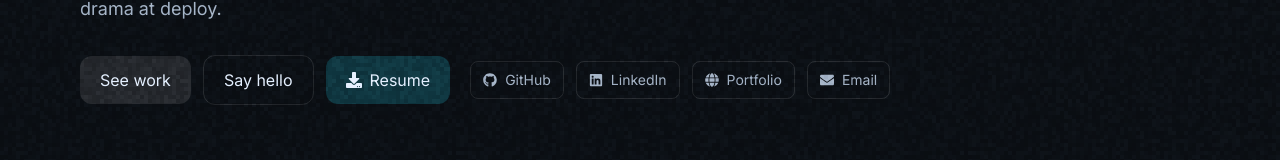
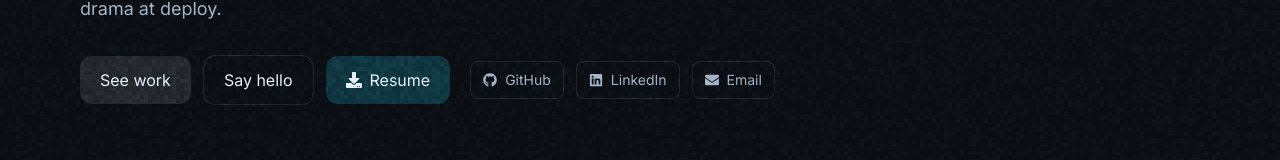
Before and after one commit to westliam-x/portfolios, a Next.js app: page / in a window 1280 px wide. Shown: the part 377-537 px from the top of the page. Built offline with nearby package versions, Linux system fonts and the light colour scheme.

Commit message:
`Removed Portfolio link from SOCIALS array`

```diff
--- a/data/content.ts
+++ b/data/content.ts
@@ -12,7 +12,7 @@ export const PERSONAL = {
 export const SOCIALS = [
   { name: "GitHub", icon: "github", href: "https://github.com/westliam-x" },
   { name: "LinkedIn", icon: "linkedin", href: "https://www.linkedin.com/in/william-emelifonwu/" },
-  { name: "Portfolio", icon: "globe", href: "https://westliam-portfolio.vercel.app/" },
+  // { name: "Portfolio", icon: "globe", href: "https://westliam-portfolio.vercel.app/" },
   { name: "Email", icon: "mail", href: "mailto:emelifonwuw@gmail.com" },
 ];
 
```
